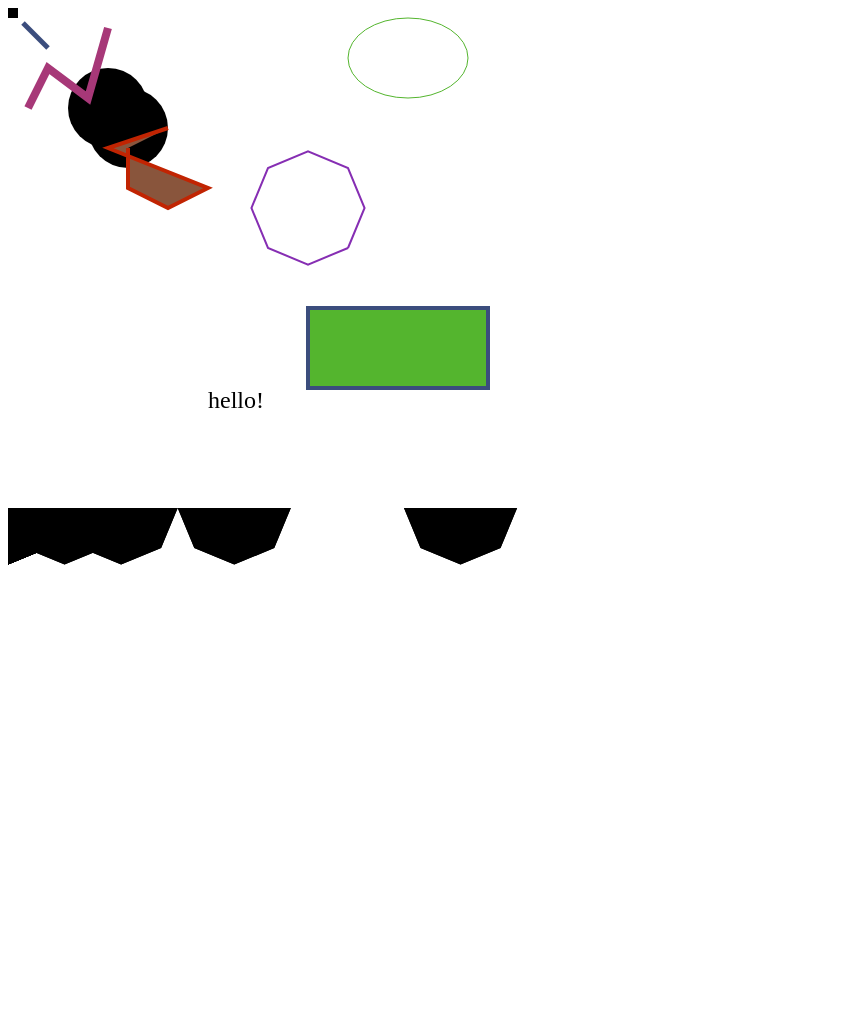
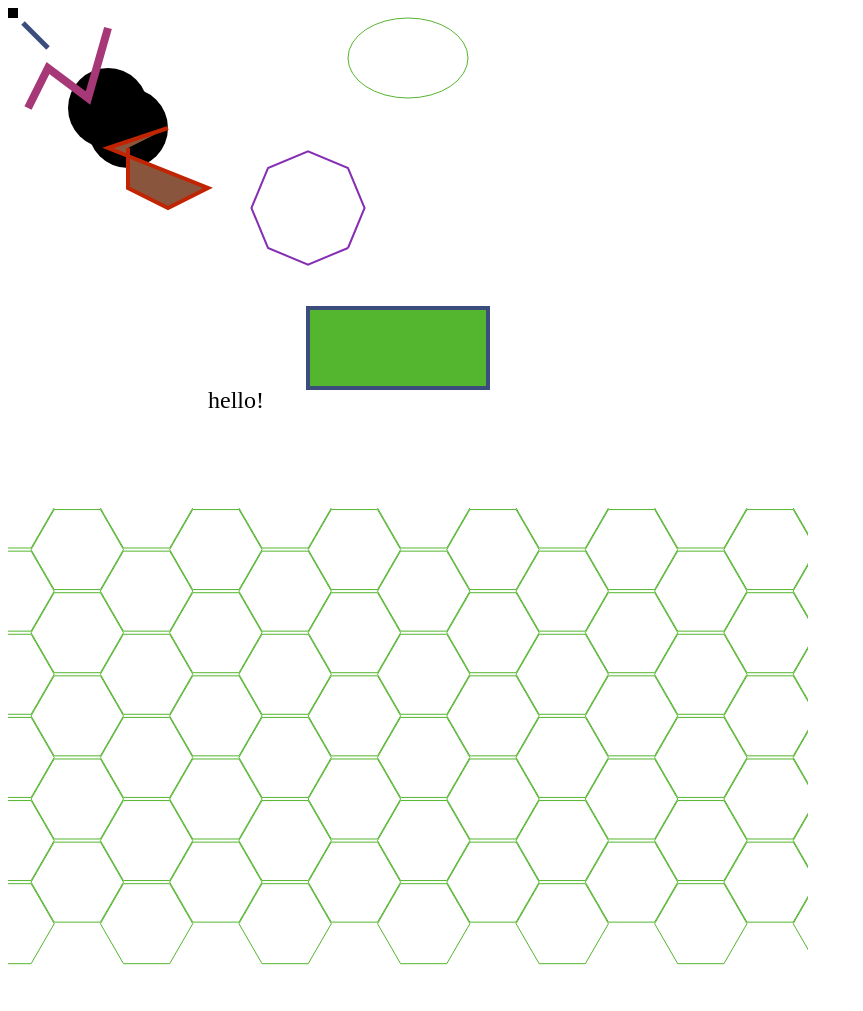
Before and after one commit to jmhl/svgeejs, a website: page index.html in a window 1280 px wide. Shown: the whole page, without its empty margins (0-863 px from the left). Drawn offline with Linux system fonts and the light colour scheme.

Commit message:
Make tile function work

```diff
--- a/index.html
+++ b/index.html
@@ -60,9 +60,16 @@
       tileDiv.appendChild(tileCanvas);
       SVGEE.closeSvg(tileCanvas);
 
-      var tile = SVGEE.tile(tileCanvas, 'hexagon', [0, 0]);
+      var element = {
+        lenSide: 80,
+        numSides: 6
+      };
+
+      var tile = SVGEE.tile(tileCanvas, element, [0, 0]);
       console.log(tile);
       tileCanvas.appendChild(tile);
+      SVGEE.fill(tile, 'transparent');
+      SVGEE.stroke(tile, 1, '#54B52E');
     </script>
   </body>
 </html>
--- a/svgee.js
+++ b/svgee.js
@@ -216,8 +216,7 @@
     var angle = 360 / numSides;
     var angleInc = angle;
     var oppSide = lenSide / 2;
-    var hypotenuse = oppSide / Math.sin(toRadians(angle));
-    console.log(hypotenuse);
+    var hypotenuse = calculateRadius(numSides, lenSide);
     var points = [];
     var startX = x;
     var startY = y + hypotenuse;
@@ -230,6 +229,14 @@
     }
 
     return polyline(points);
+  }
+
+  function calculateRadius(numSides, lenSide) {
+    var angle = 360 / numSides;
+    var oppSide = lenSide / 2;
+    var hypotenuse = oppSide / Math.sin(toRadians(angle));
+
+    return hypotenuse;
   }
 
   function calculateX(x, len, angle) {
@@ -258,27 +265,29 @@
   function tile(canvas, element, startCoords) {
     var startX = startCoords[0] || 0;
     var startY = startCoords[1] || 0;
+    var numSides = element.numSides;
+    var lenSide = element.lenSide;
     var maxX = canvas.getAttribute('width');
     var maxY = canvas.getAttribute('height');
-    var rows = 5;
-    var radius = 56.568542494923804;
+    var radius = calculateRadius(numSides, lenSide);
+    var rows = maxY / radius + 1;
     var diameter = radius * 2
     var elements = [];
-    var elementsInRow = (maxX / diameter) / 2;
+    var elementsInRow = (maxX / diameter);
     var elementYPosition = startY;
 
     for (var i = 1; i <= rows; i += 1) {
       var elementXPosition = i % 2 === 0
-        ? radius
+        ? radius * 1.5
         : startX;
 
       for (var j = 0; j < elementsInRow; j += 1) {
-        var el = nGon(8, [elementXPosition, elementYPosition], 80);
+        var el = nGon(numSides, [elementXPosition, elementYPosition], lenSide);
         elements.push(el);
-        elementXPosition += elementXPosition;
+        elementXPosition += diameter + radius;
       }
 
-      elementYPosition += elementYPosition;
+      elementYPosition += radius * 0.9;
     }
 
     var tileGroup = group(elements);
```
